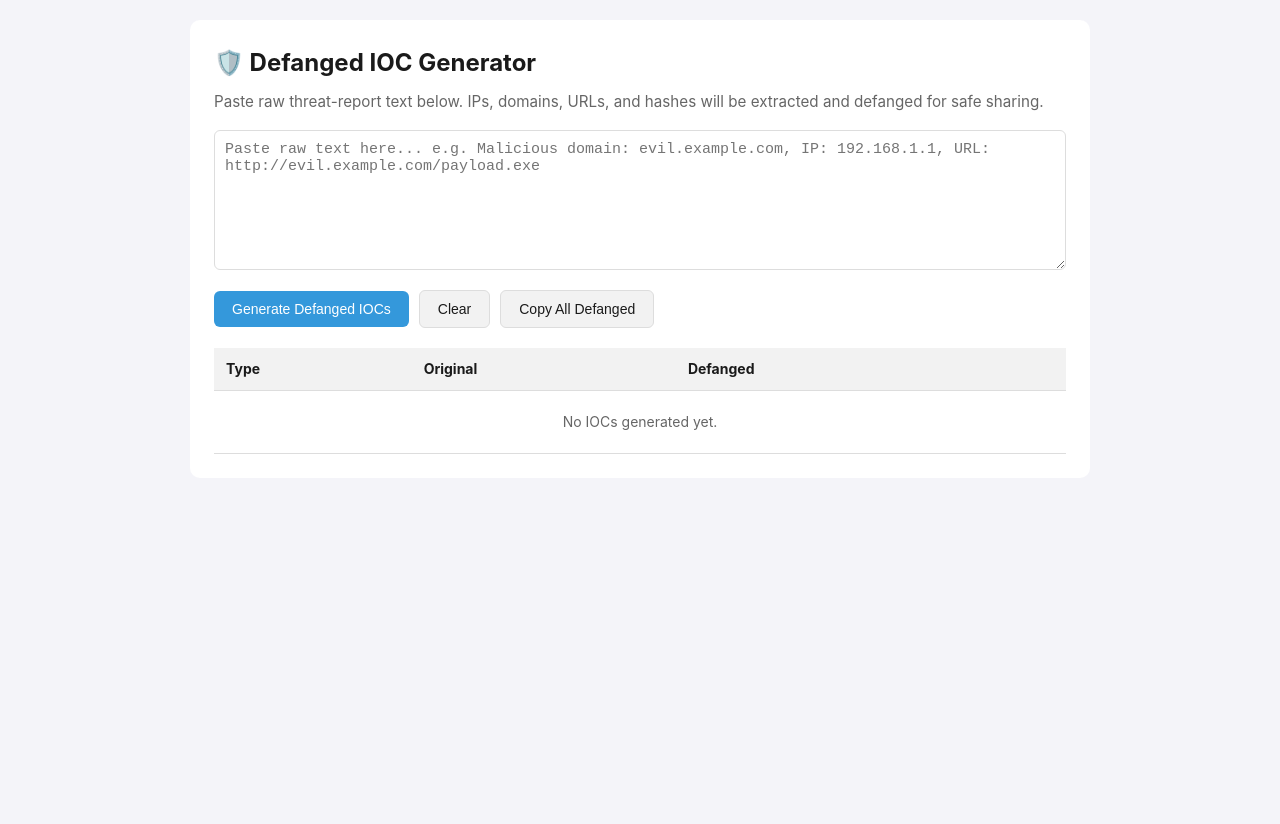
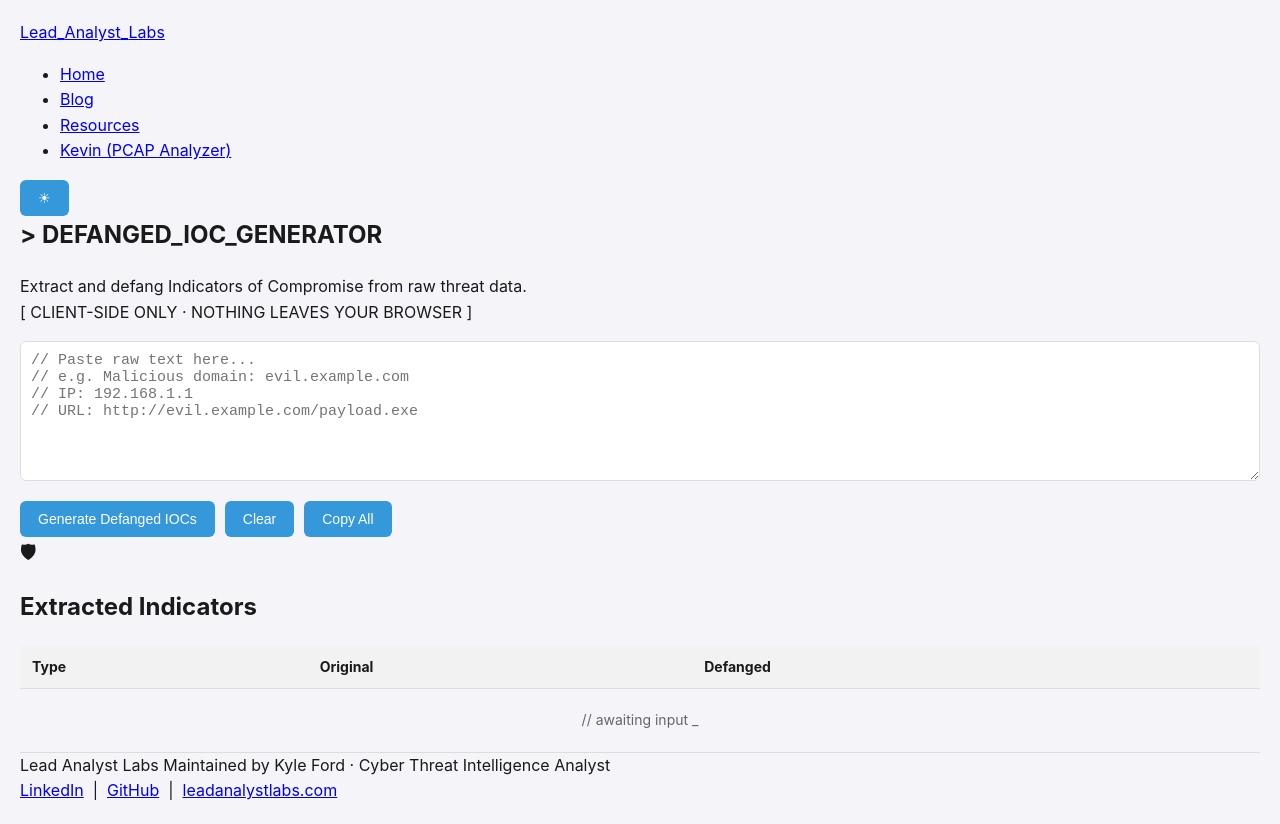
Before and after one commit to leadanalystlabs/Defanged-IOC-Generator-tool, a plain HTML site: page index.html in a window 1280 px wide. Before the commit the page ends 800 px from the top, so only its background shows below. Drawn offline with nearby package versions, Linux system fonts and the light colour scheme.

Commit message:
Enhance index.html with navigation and footer updates
Updated the HTML structure with a navigation bar and improved layout. Added links and enhanced the footer section.

```diff
--- a/index.html
+++ b/index.html
@@ -2,23 +2,54 @@
 <html lang="en">
 <head>
 <meta charset="UTF-8">
-<meta name="viewport" content="width=device-width, initial-scale=1">
-<title>Defanged IOC Generator</title>
+<meta name="viewport" content="width=device-width, initial-scale=1.0">
+<title>Defanged IOC Generator | Lead Analyst Labs</title>
+<link href="https://fonts.googleapis.com/css2?family=Share+Tech+Mono&family=Rajdhani:wght@400;500;600;700&family=Space+Mono:wght@400;700&display=swap" rel="stylesheet">
 <script src="https://cdnjs.cloudflare.com/ajax/libs/dompurify/3.0.5/purify.min.js"></script>
 <link rel="stylesheet" href="styles.css">
 </head>
 <body>
-  <div class="container">
-    <h1>🛡️ Defanged IOC Generator</h1>
-    <p class="sub">Paste raw threat-report text below. IPs, domains, URLs, and hashes will be extracted and defanged for safe sharing.</p>
 
-    <textarea id="inputText" placeholder="Paste raw text here... e.g. Malicious domain: evil.example.com, IP: 192.168.1.1, URL: http://evil.example.com/payload.exe"></textarea>
+<nav>
+  <div class="wrapper">
+    <a href="https://leadanalystlabs.com/" class="nav-logo">Lead<span>_</span>Analyst<span>_</span>Labs</a>
+    <ul class="nav-links">
+      <li><a href="https://leadanalystlabs.com/">Home</a></li>
+      <li><a href="https://leadanalystlabs.com/blog.html">Blog</a></li>
+      <li><a href="https://leadanalystlabs.com/resources.html">Resources</a></li>
+      <li><a href="https://kevin.leadanalystlabs.com" target="_blank" rel="noopener noreferrer">Kevin (PCAP Analyzer)</a></li>
+    </ul>
+    <button id="themeToggle" class="theme-toggle" aria-label="Toggle light/dark mode" title="Toggle light/dark mode">
+      <span id="themeIcon">☀</span>
+    </button>
+  </div>
+</nav>
 
-    <div class="controls">
-      <button id="generateBtn">Generate Defanged IOCs</button>
-      <button id="clearBtn" class="secondary">Clear</button>
-      <button id="copyAllBtn" class="secondary">Copy All Defanged</button>
-      <span class="count" id="countLabel"></span>
+<main>
+  <section class="hero-container wrapper">
+    <div class="terminal-box">
+      <h1>> DEFANGED_IOC_<span class="highlight">GENERATOR</span></h1>
+      <p class="bio">
+        Extract and defang Indicators of Compromise from raw threat data.<br>
+        <span class="focus-area">[ CLIENT-SIDE ONLY &middot; NOTHING LEAVES YOUR BROWSER ]</span>
+      </p>
+
+      <textarea id="inputText" placeholder="// Paste raw text here...&#10;// e.g. Malicious domain: evil.example.com&#10;// IP: 192.168.1.1&#10;// URL: http://evil.example.com/payload.exe"></textarea>
+
+      <div class="controls">
+        <button id="generateBtn" class="btn-primary">Generate Defanged IOCs</button>
+        <button id="clearBtn" class="btn-secondary">Clear</button>
+        <button id="copyAllBtn" class="btn-secondary">Copy All</button>
+        <span class="count" id="countLabel"></span>
+      </div>
+    </div>
+  </section>
+
+  <section class="section wrapper">
+    <div class="section-header">
+      <span style="font-size: 1.2rem;">🛡</span>
+      <h2 class="section-title">Extracted Indicators</h2>
+      <div class="section-line"></div>
     </div>
 
     <div class="table-wrap">
@@ -27,14 +58,25 @@
           <tr><th>Type</th><th>Original</th><th>Defanged</th><th></th></tr>
         </thead>
         <tbody id="iocTableBody">
-          <tr><td colspan="4" class="empty">No IOCs generated yet.</td></tr>
+          <tr><td colspan="4" class="empty">// awaiting input _</td></tr>
         </tbody>
       </table>
     </div>
+  </section>
+</main>
+
+<footer>
+  <div class="wrapper">
+    <span class="footer-logo">Lead Analyst Labs</span>
+    Maintained by Kyle Ford · Cyber Threat Intelligence Analyst<br>
+    <a href="https://www.linkedin.com/company/lead-analyst-labs" target="_blank">LinkedIn</a> &nbsp;|&nbsp;
+    <a href="https://github.com/leadanalystlabs" target="_blank">GitHub</a> &nbsp;|&nbsp;
+    <a href="https://leadanalystlabs.com" target="_blank">leadanalystlabs.com</a>
   </div>
+</footer>
 
-  <div class="toast" id="toast">Copied!</div>
+<div class="toast" id="toast">Copied!</div>
 
-  <script src="script.js"></script>
+<script src="script.js"></script>
 </body>
 </html>
```
